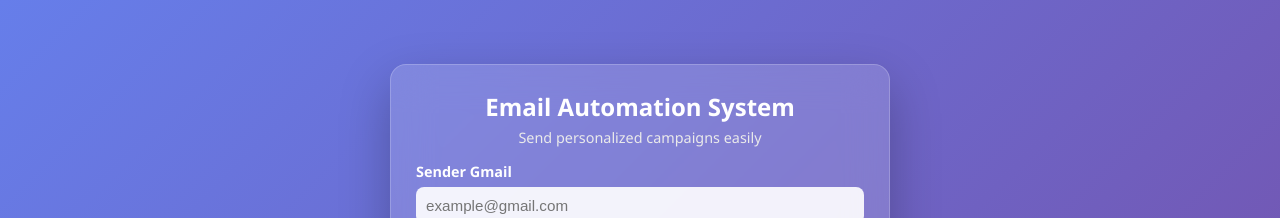
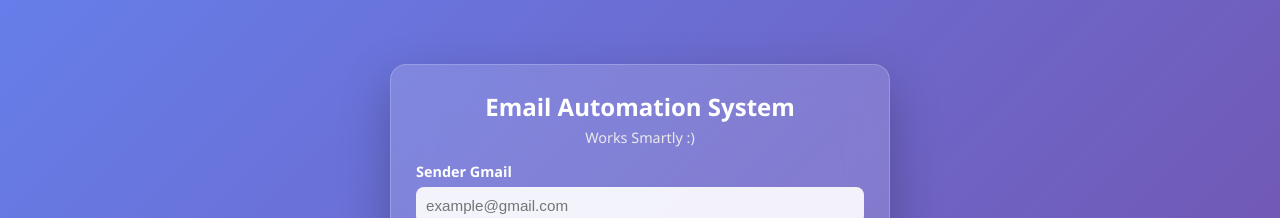
Before and after one commit to Emad003/EmailAutomation, a website: page public/index.html in a window 1280 px wide. Shown: the top 218 px of the page. Drawn offline with Linux system fonts and the light colour scheme.

```diff
--- a/public/index.html
+++ b/public/index.html
@@ -14,7 +14,7 @@
             <div class="dashboard">
                 <header class="dashboard-header">
                     <h1>Email Automation System</h1>
-                    <p class="tagline">Send personalized campaigns easily</p>
+                    <p class="tagline">Works Smartly :)</p>
                 </header>
 
                 <div class="form-group">
```
